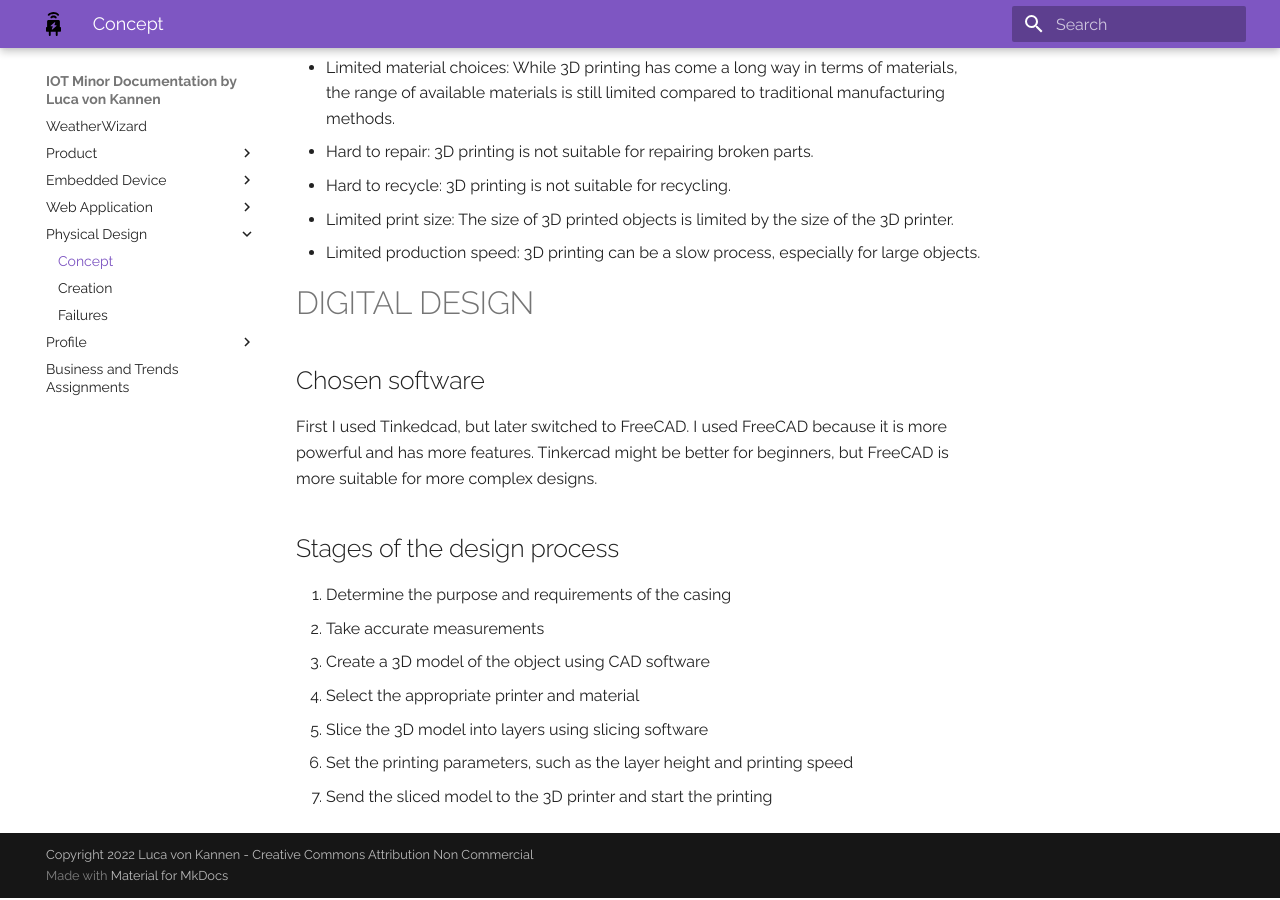
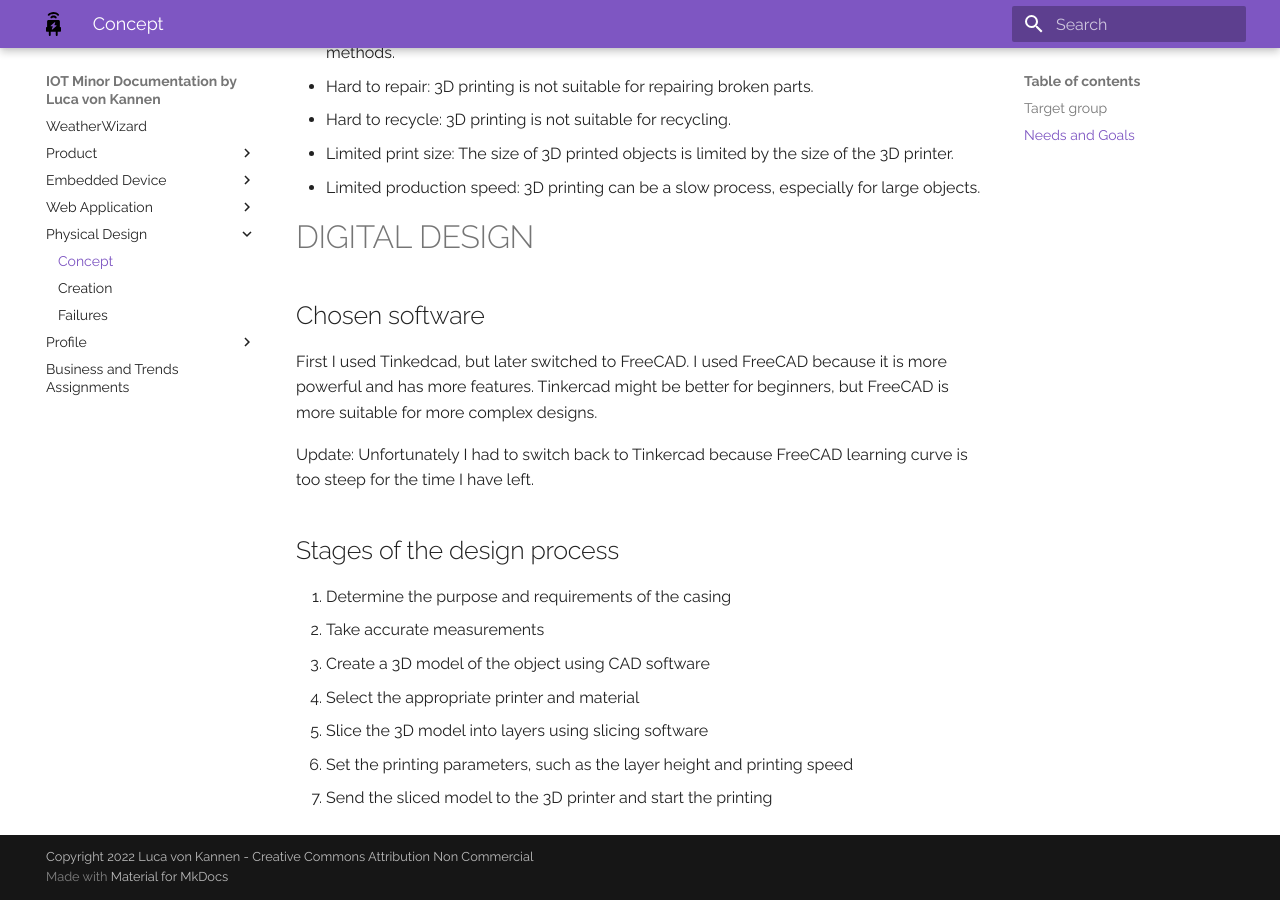
Before and after one commit to lv042/Weather-Wizard, an MkDocs documentation site: the page built from docs/physical_design.md, in a window 1280 px wide and 900 px high, scrolled down 2891 px. Built offline with MkDocs 1.6.1 and Material for MkDocs 9.7.7, drawn with Linux system fonts in a browser that asks for light colours.

Commit message:
Update to create part of physical design

```diff
--- a/docs/physical_design.md
+++ b/docs/physical_design.md
@@ -80,6 +78,8 @@
 
 First I used Tinkedcad, but later switched to FreeCAD. I used FreeCAD because it is more powerful and has more features. Tinkercad might be better for beginners, but FreeCAD is more suitable for more complex designs.
 
+Update: Unfortunately I had to switch back to Tinkercad because FreeCAD learning curve is too steep for the time I have left.
+
 ## Stages of the design process
 
 1. Determine the purpose and requirements of the casing
```
Also changed, not shown: other parts of docs/physical_design.md (+0 -2 lines), docs/creation.md (+1 -0 lines).
